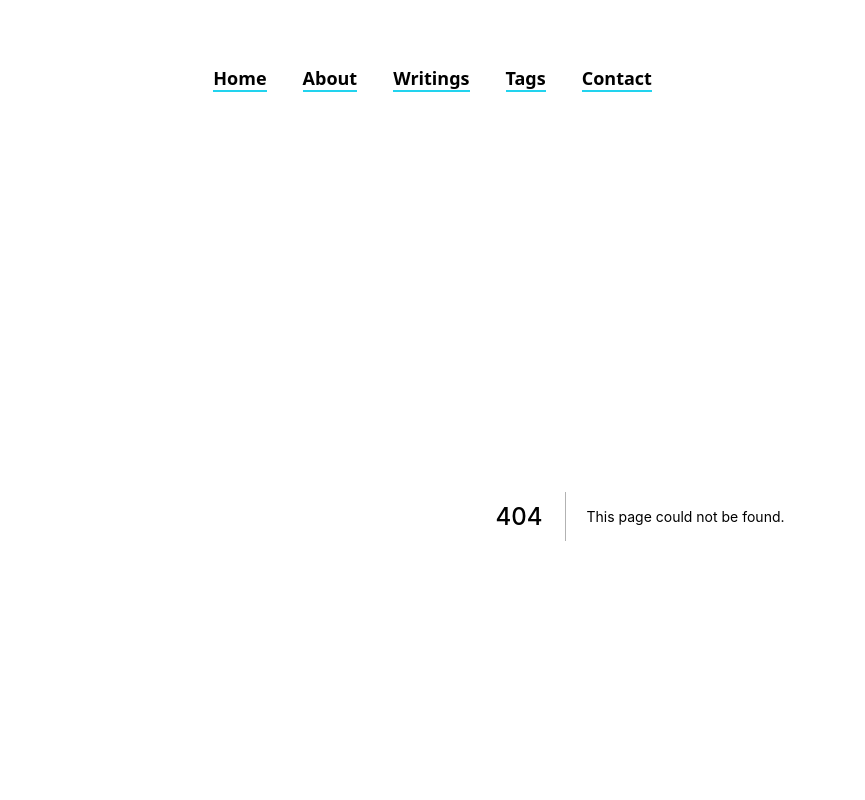
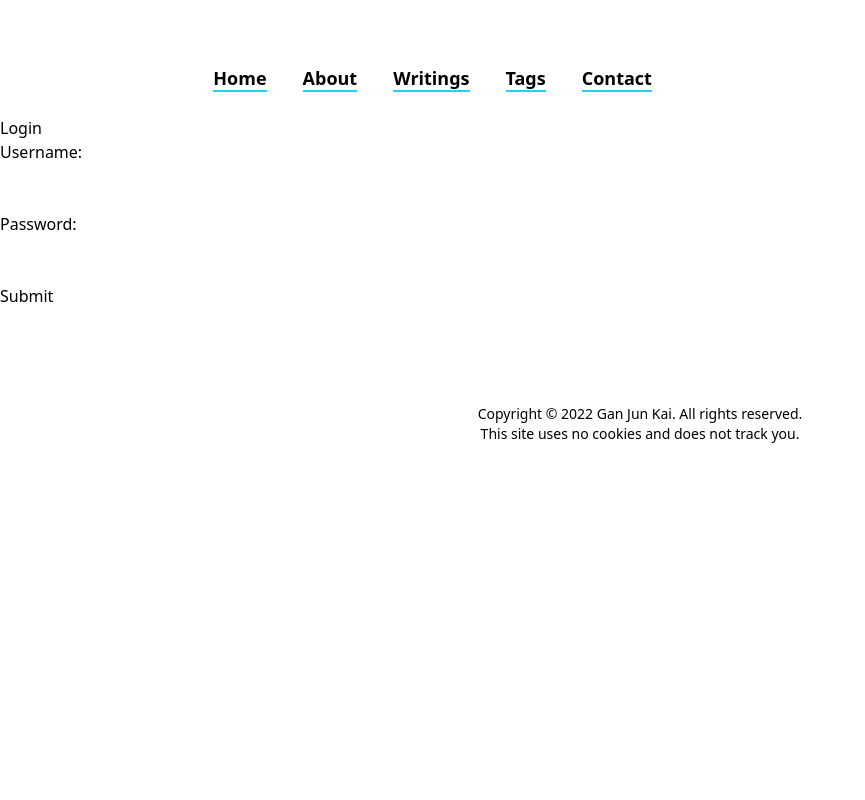
Before and after one commit to jk-gan/website, a Next.js app: page /login in a window 1280 px wide. Before the commit this address had no page. Shown: the top 800 px of the page, without its empty margins (0-865 px from the left). Built offline with nearby package versions, Linux system fonts and the light colour scheme.

Commit message:
Create login page

```diff
--- /dev/null
+++ b/pages/login.js
@@ -0,0 +1,16 @@
+function LoginPage() {
+  return (
+    <div>
+      <h1>Login</h1>
+      <form>
+        <label htmlFor="username">Username:</label><br/>
+        <input type="text" id="username" name="username" /><br/><br/>
+        <label htmlFor="password">Password:</label><br/>
+        <input type="password" id="password" name="password" /><br/><br/>
+        <input type="submit" value="Submit" />
+      </form>
+    </div>
+  );
+}
+
+export default LoginPage;
```
